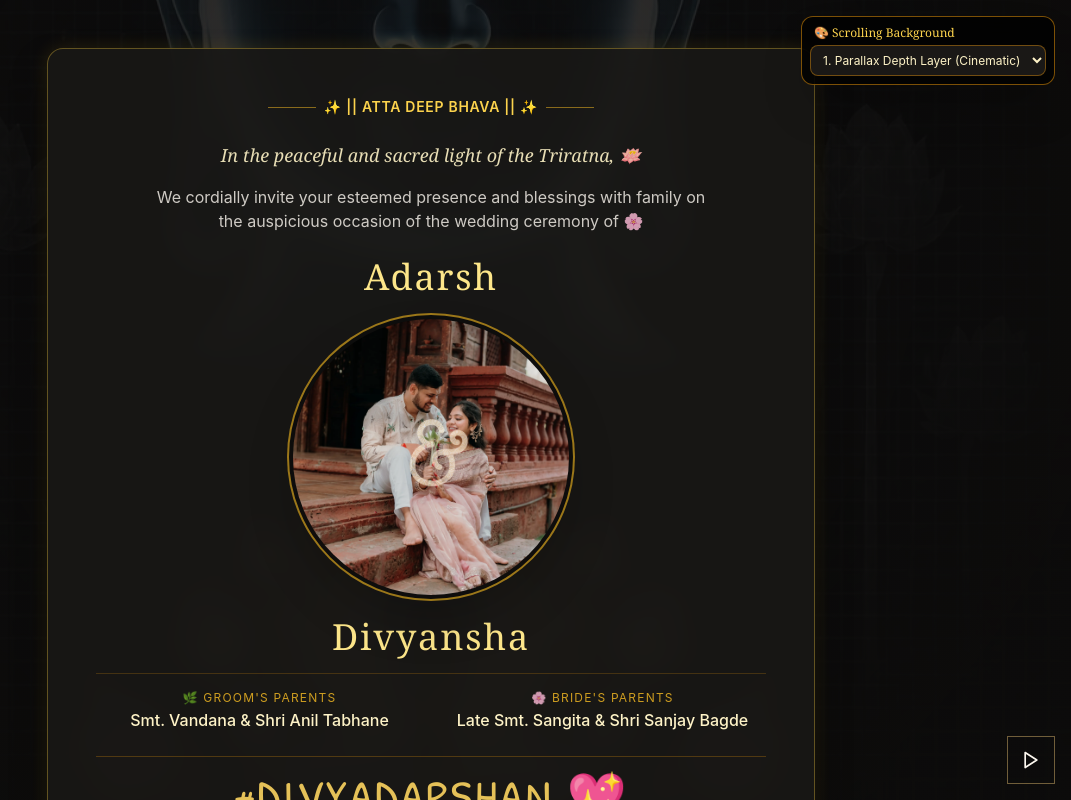
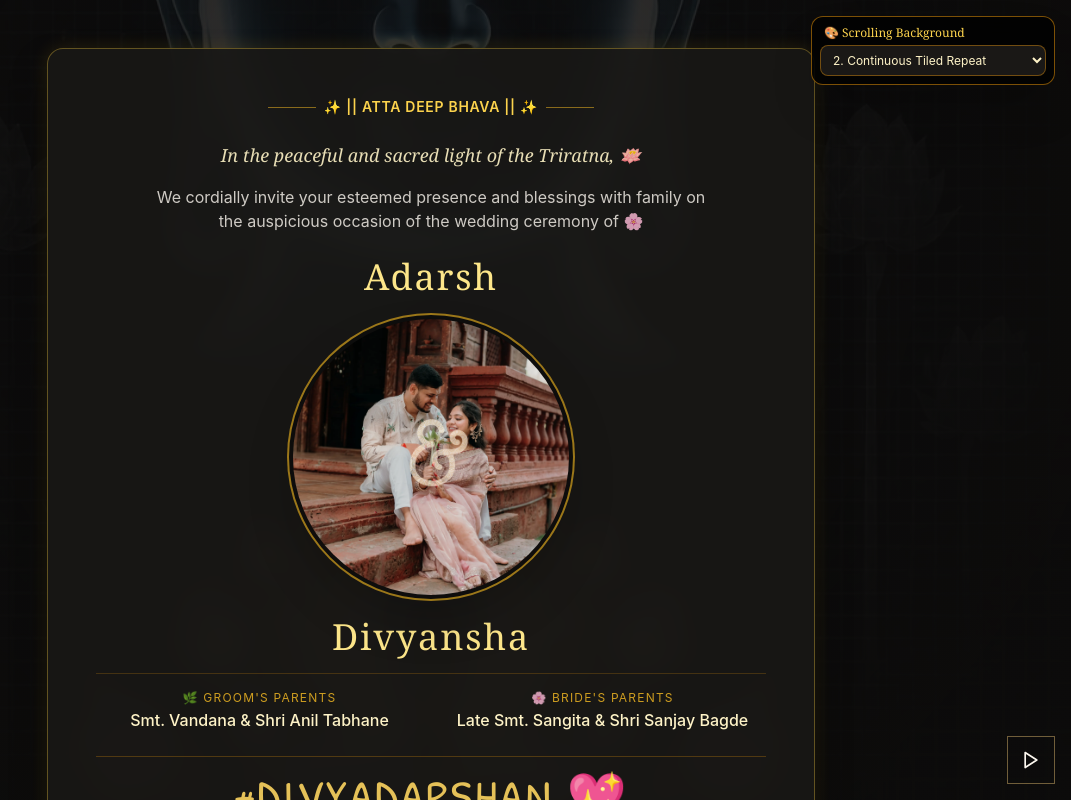
Before and after one commit to Adoniskingx/AD, a React (Vite) app in the folder adarsh-divyansha-wedding/: page / in a window 1280 px wide. Shown: the top 800 px of the page, without its empty margins (209-1280 px from the left). Built offline with nearby package versions, Linux system fonts and the light colour scheme.

Commit message:
Update BackgroundSelector.tsx

```diff
--- a/adarsh-divyansha-wedding/src/components/BackgroundSelector.tsx
+++ b/adarsh-divyansha-wedding/src/components/BackgroundSelector.tsx
@@ -17,10 +17,13 @@ export const BackgroundSelector: React.FC = () => {
         onChange={(e) => setBgStyle(e.target.value)}
         className="bg-[#1A1816] text-amber-100 text-xs border border-amber-500/40 rounded-lg px-2 py-1.5 focus:outline-none focus:border-amber-400 cursor-pointer"
       >
-        <option value="parallax-fixed">1. Parallax Depth Layer (Cinematic)</option>
         <option value="scroll-repeat-tile">2. Continuous Tiled Repeat</option>
-        <option value="scroll-vertical-pan">3. Smooth Vertical Flow</option>
-        <option value="scroll-momentum-drift">4. Dual-Layer Momentum Drift</option>
+<option value="scroll-vertical-pan">3. Smooth Vertical Flow</option>
+<option value="scroll-momentum-drift">4. Dual-Layer Momentum Drift</option>
+<option value="repeat-both">5. Full Grid Tile (X & Y Axis)</option>
+<option value="repeat-space-fy">6. Balanced Space-Fit Tile</option>
+<option value="repeat-compact-half">7. Compact Dense Repeating Tile</option>
+<option value="repeat-wide-fit">8. Aspect-Ratio Banner Tile</option>
       </select>
     </div>
   );
```
